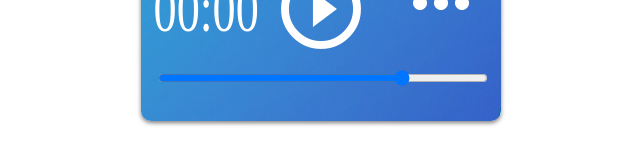
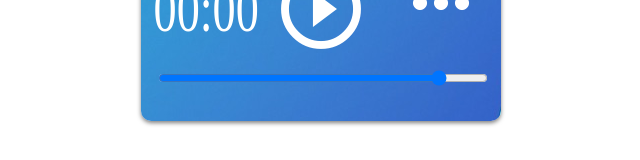
Before and after one commit to charismental/radio-app, a Vue app: page / in a window 1280 px wide. Shown: the part 527-687 px from the top of the page, without its empty margins (319-959 px from the left). Built offline with nearby package versions, Linux system fonts and the light colour scheme; no server answers.

Commit message:
Logarithmic volume slider

```diff
--- a/src/components/Volume.vue
+++ b/src/components/Volume.vue
@@ -1,6 +1,6 @@
 <template>
     <div>
-        <input type="range" id="volume-slider-input" name="volume-slider" min="0" max="100" step="1" v-model="volume">
+        <input type="range" id="volume-slider-input" name="volume-slider" min="25" max="100" step=".75" v-model="volume">
     </div>
 </template>
 
@@ -30,7 +30,11 @@ export default {
   watch: {
     volume () {
       // eslint-disable-next-line
-        audio.volume = this.volume / 100
+        audio.volume = Math.floor(Math.exp(this.volume/14.4763890095)) / 1000
+      if (this.volume <= 25) {
+        // eslint-disable-next-line
+        audio.volume = 0
+      }
     }
   }
 }
--- a/src/store.js
+++ b/src/store.js
@@ -8,7 +8,7 @@ export default new Vuex.Store({
   state: {
     // volume
     previousVolume: '',
-    volume: 75,
+    volume: 90,
     volumeAdjust: false,
     // fetch intervals
     refreshInterval: 10000,
```
